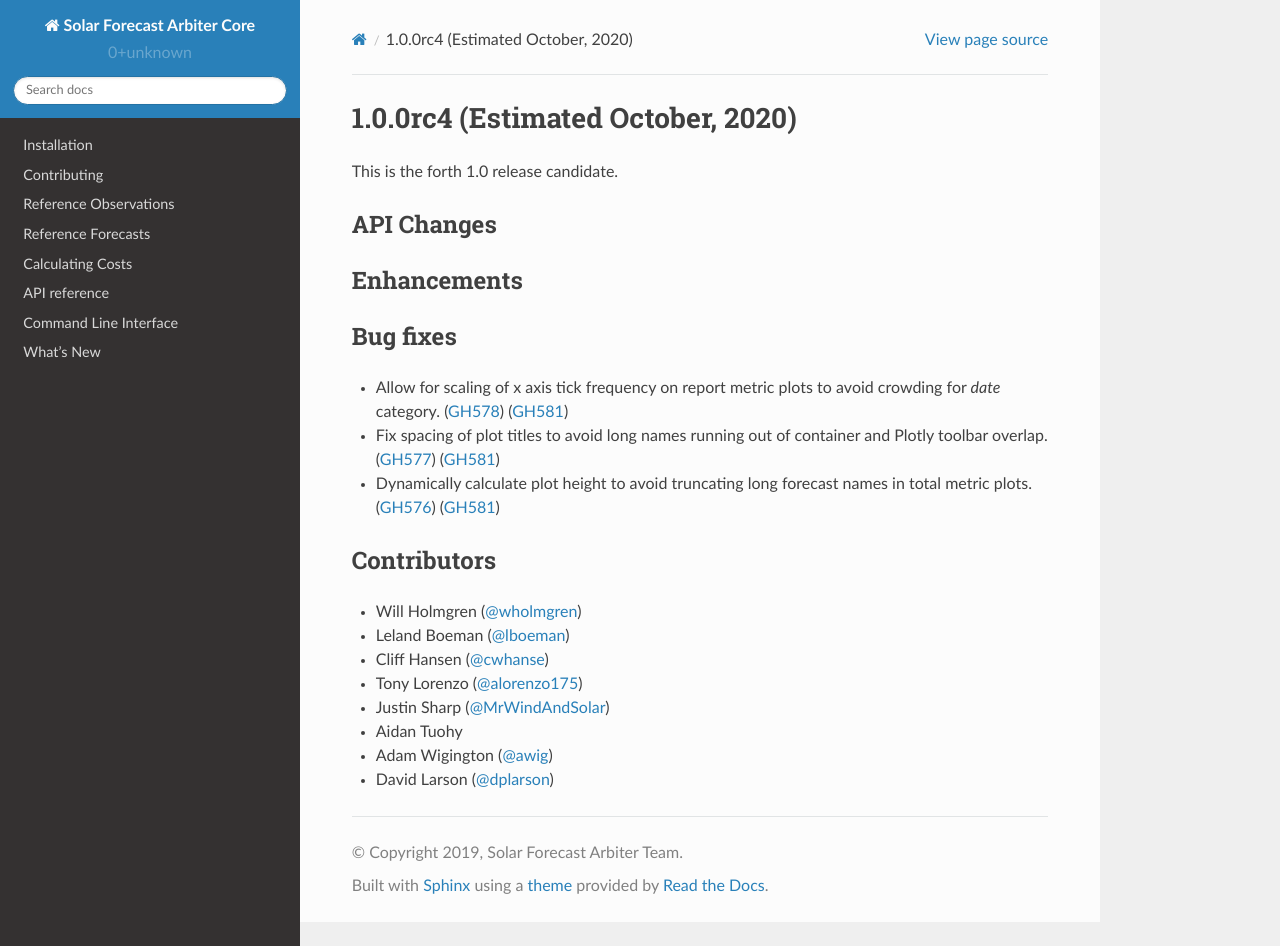
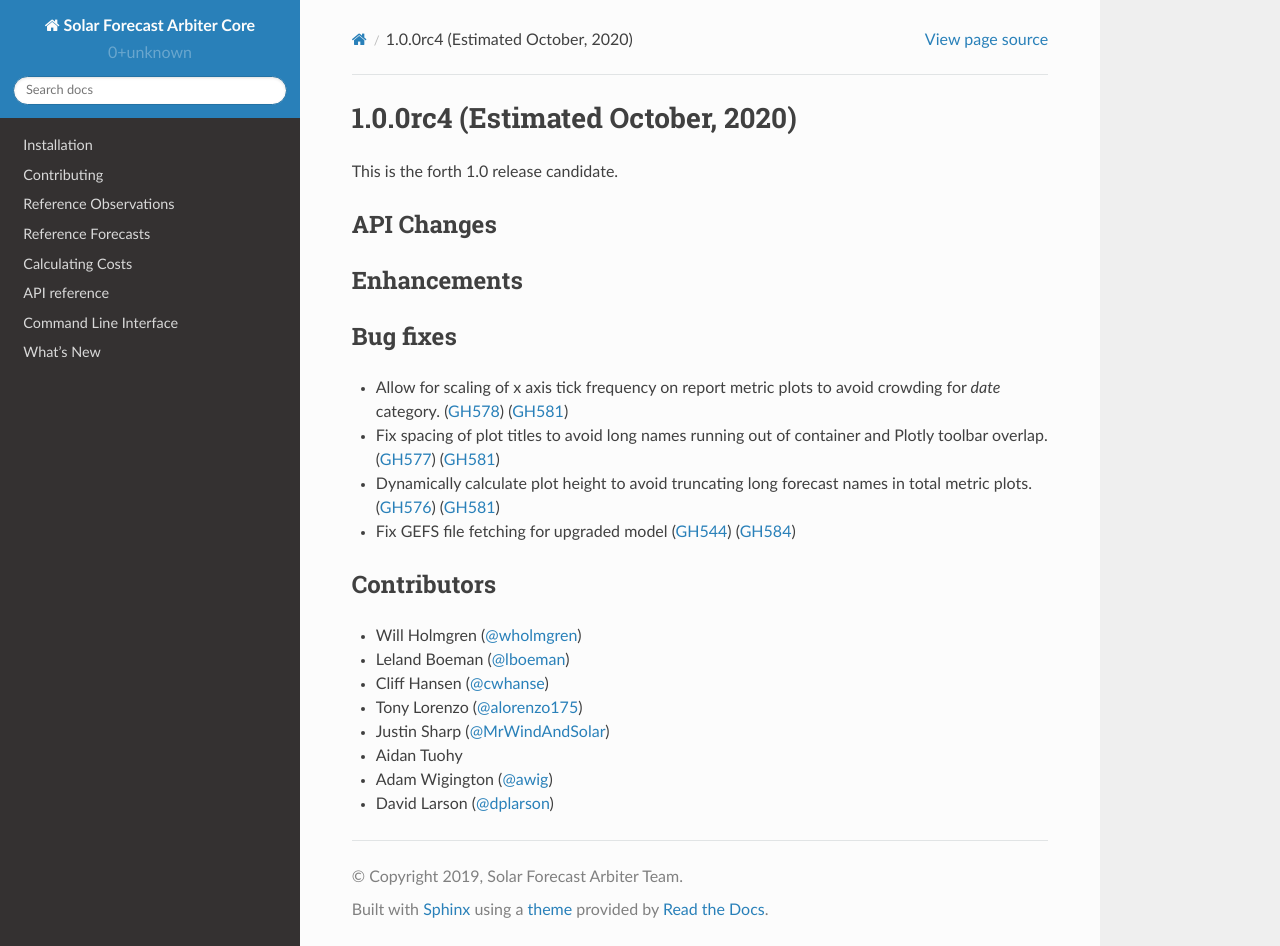
Before and after one commit to SolarArbiter/solarforecastarbiter-core, a Sphinx documentation site: the page built from docs/source/whatsnew/1.0.0rc4.rst, in a window 1280 px wide and 946 px high. Built offline with Sphinx 7.4.7 and the Read the Docs theme 2.0.0, drawn with Linux system fonts in a browser that asks for light colours.

Commit message:
update whatsnew

```diff
--- a/docs/source/whatsnew/1.0.0rc4.rst
+++ b/docs/source/whatsnew/1.0.0rc4.rst
@@ -23,6 +23,7 @@ Bug fixes
   Plotly toolbar overlap. (:issue:`577`) (:pull:`581`)
 * Dynamically calculate plot height to avoid truncating long forecast names
   in total metric plots. (:issue:`576`) (:pull:`581`)
+* Fix GEFS file fetching for upgraded model (:issue:`544`) (:pull:`584`)
 
 
 Contributors
```
